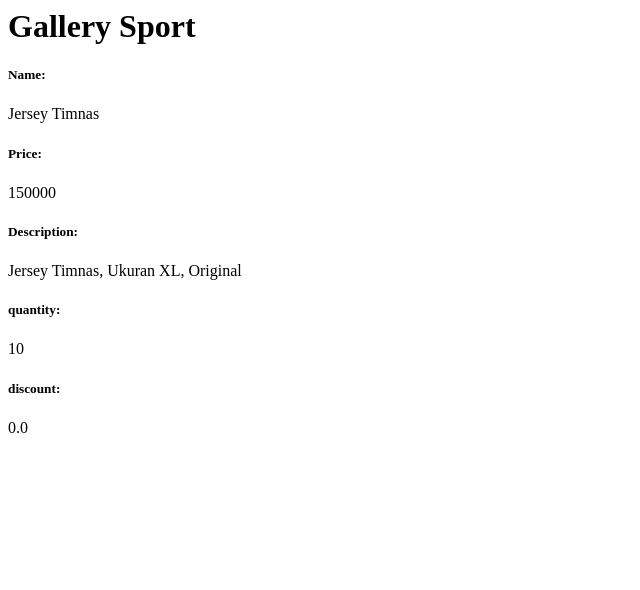
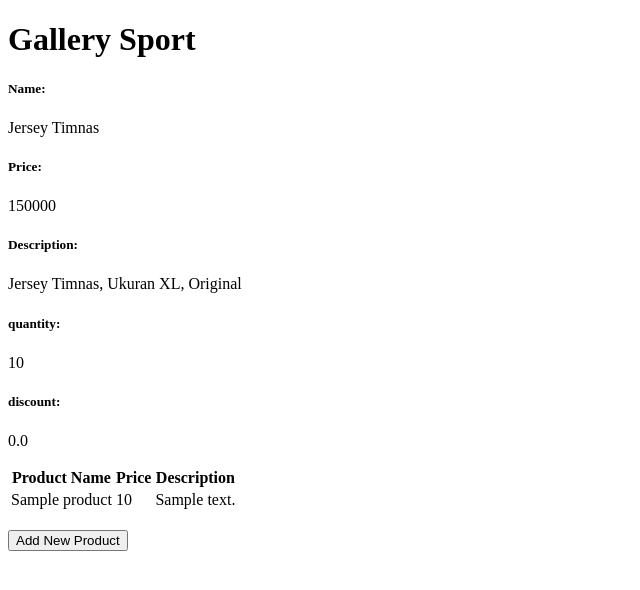
Before and after one commit to kaindraa/gallery-sport, a Django app: page / in a window 1280 px wide. Shown: the top 590 px of the page, without its empty margins (0-640 px from the left). Run offline with Django 5.2, Linux system fonts and the light colour scheme; tables that the repository leaves empty hold one stand-in row (values such as "Sample post").

Commit message:
Menyelesaikan code untuk assignment 2

```diff
--- a/gallery_sport/settings.py
+++ b/gallery_sport/settings.py
@@ -57,7 +57,7 @@ ROOT_URLCONF = 'gallery_sport.urls'
 TEMPLATES = [
     {
         'BACKEND': 'django.template.backends.django.DjangoTemplates',
-        'DIRS': [],
+        'DIRS': [BASE_DIR / 'templates'], # Tambahkan konten baris ini
         'APP_DIRS': True,
         'OPTIONS': {
             'context_processors': [
--- a/main/models.py
+++ b/main/models.py
@@ -1,7 +1,7 @@
 from django.db import models
+import uuid  # tambahkan baris ini di paling atas
 
-#Ganti nama ke product
-#Ganti gambar di readme
+
 class Product(models.Model):
     name = models.CharField(max_length = 255)
     price = models.IntegerField()
--- a/main/templates/main.html
+++ b/main/templates/main.html
@@ -1,3 +1,6 @@
+{% extends 'base.html' %}
+{% block content %}
+
 <h1>Gallery Sport</h1>
 
 <h5>Name: </h5>
@@ -10,3 +13,33 @@
 <p>{{ quantity }}<p>
 <h5>discount: </h5>
 <p>{{ discount }}<p>
+
+{% if not products %}
+<p>Belum ada data produk pada e-commerce.</p>
+{% else %}
+<table>
+    <thead>
+    <tr>
+        <th>Product Name</th>
+        <th>Price</th>
+        <th>Description</th>
+    </tr>
+    </thead>
+    <tbody>
+    {% for product in products %}
+        <tr>
+        <td>{{ product.name }}</td>
+        <td>{{ product.price }}</td>
+        <td>{{ product.description }}</td>
+        </tr>
+    {% endfor %}
+    </tbody>
+</table>
+{% endif %}
+
+<br />
+
+<a href="{% url 'main:create_product_entry' %}">
+<button>Add New Product</button>
+</a>
+{% endblock content %}
--- a/main/urls.py
+++ b/main/urls.py
@@ -1,8 +1,14 @@
 from django.urls import path
-from main.views import show_main
+from main.views import show_main, create_product_entry, show_xml, show_json, show_xml_by_id, show_json_by_id
+
 
 app_name = 'main'
 
 urlpatterns = [
     path('', show_main, name='show_main'),
+    path('create-product-entry', create_product_entry, name='create_product_entry'),
+    path('xml/', show_xml, name='show_xml'),
+    path('json/', show_json, name='show_json'),
+    path('xml/<str:id>/', show_xml_by_id, name='show_xml_by_id'),
+    path('json/<str:id>/', show_json_by_id, name='show_json_by_id'),
 ]
--- a/main/views.py
+++ b/main/views.py
@@ -1,11 +1,58 @@
 from django.shortcuts import render
+from django.shortcuts import render, redirect   # Tambahkan import redirect di baris ini
+from main.forms import ProductForm
+from main.models import Product
+from django.http import HttpResponse
+from django.core import serializers
+# def show_main(request):
+
+#     products = Product.objects.all()
+
+#     context = {
+#         'name' : 'Jersey Timnas',
+#         'price': '150000',
+#         'description': 'Jersey Timnas, Ukuran XL, Original',
+#         'quantity' : 10,
+#         'discount' : 0.0
+#     }
+
+#     return render(request, "main.html", context)
+
 def show_main(request):
+    products = Product.objects.all()
     context = {
-        'name' : 'Jersey Timnas',
-        'price': '150000',
+        'name': 'Jersey Timnas',
+        'price': 150000,
         'description': 'Jersey Timnas, Ukuran XL, Original',
-        'quantity' : 10,
-        'discount' : 0.0
+        'quantity': 10,
+        'discount': 0.0,
+        'products': products,
+
     }
 
     return render(request, "main.html", context)
+
+def create_product_entry(request):
+    form = ProductForm(request.POST or None)
+    if form.is_valid() and request.method == "POST":
+        form.save()
+        return redirect('main:show_main')
+
+    context = {'form': form}
+    return render(request, "create_product_entry.html", context)
+
+def show_xml(request):
+    data = Product.objects.all()
+    return HttpResponse(serializers.serialize("xml", data), content_type="application/xml")
+
+def show_json(request):
+    data = Product.objects.all()
+    return HttpResponse(serializers.serialize("json", data), content_type="application/json")
+
+def show_xml_by_id(request, id):
+    data = Product.objects.filter(pk=id)
+    return HttpResponse(serializers.serialize("xml", data), content_type="application/xml")
+
+def show_json_by_id(request, id):
+    data = Product.objects.filter(pk=id)
+    return HttpResponse(serializers.serialize("json", data), content_type="application/json")
--- /dev/null
+++ b/templates/base.html
@@ -0,0 +1,13 @@
+{% load static %}
+<!DOCTYPE html>
+<html lang="en">
+  <head>
+    <meta charset="UTF-8" />
+    <meta name="viewport" content="width=device-width, initial-scale=1.0" />
+    {% block meta %} {% endblock meta %}
+  </head>
+
+  <body>
+    {% block content %} {% endblock content %}
+  </body>
+</html>
```
Also changed, not shown: main/forms.py (added, +7 -0 lines), main/templates/create_product_entry.html (added, +18 -0 lines), main/migrations/0002_product_delete_moodentry.py (added).
